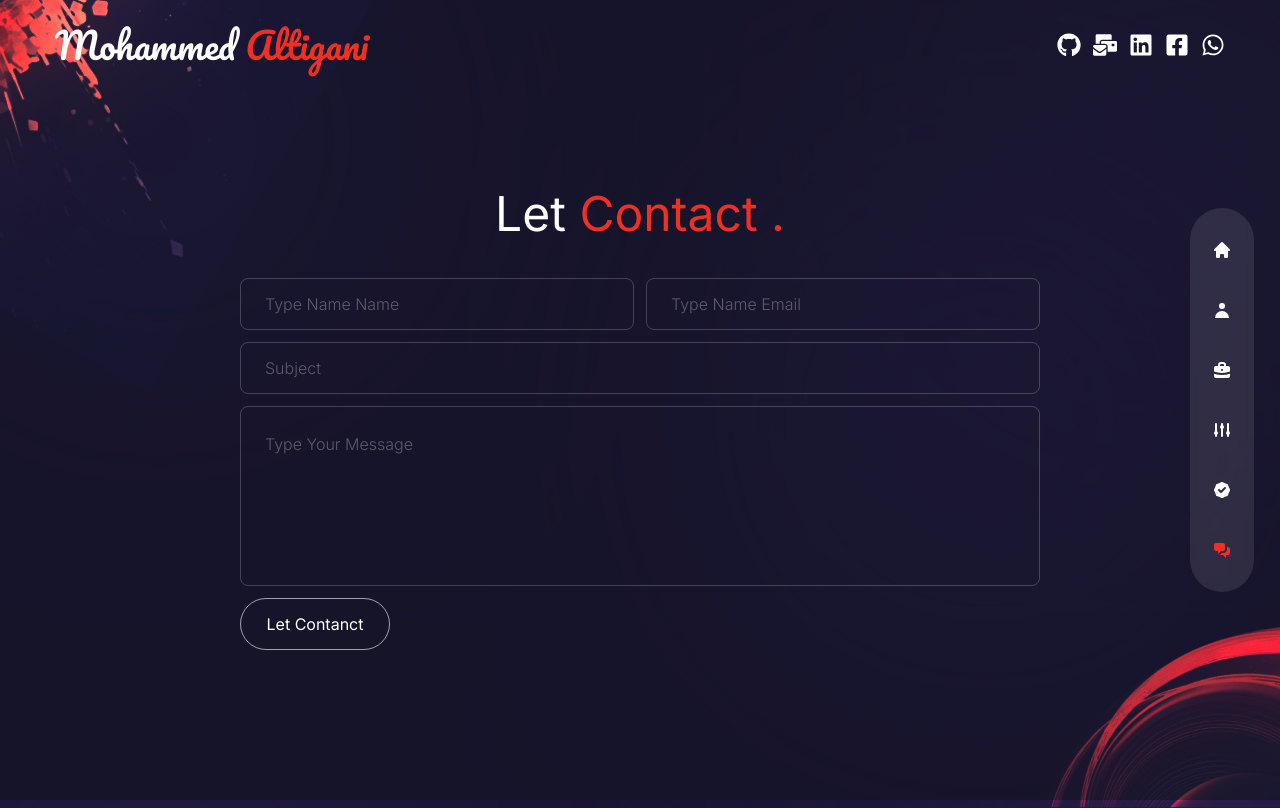
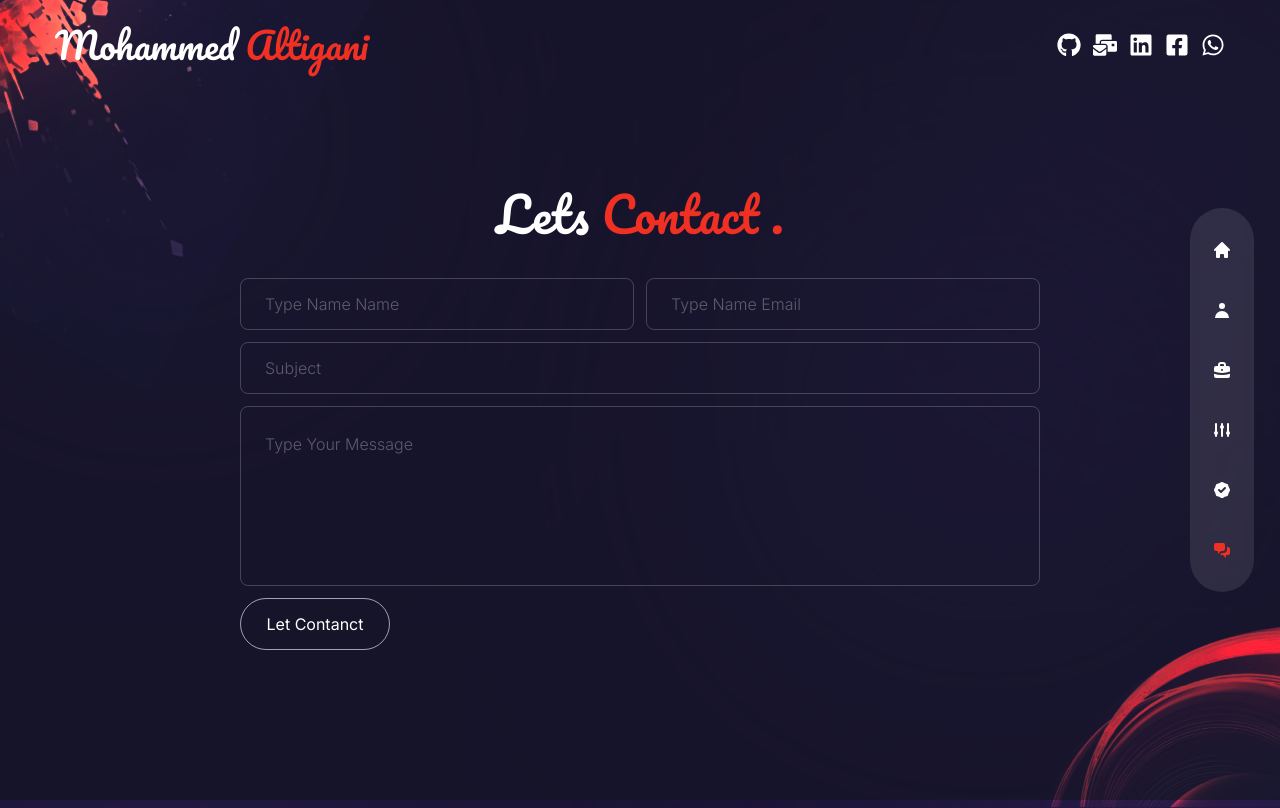
Before and after one commit to jksaWork/jksaWork, a Next.js app: page /contact in a window 1280 px wide. Shown: the top 808 px of the page. Built offline with nearby package versions, Linux system fonts and the light colour scheme.

Commit message:
End Contacnt From

```diff
--- a/app/contact/ContactFormComponent.tsx
+++ b/app/contact/ContactFormComponent.tsx
@@ -3,6 +3,7 @@ import { initialFormType } from "@/comon.types";
 import React, { FormEvent, useState } from "react";
 import { MdKeyboardArrowRight } from "react-icons/md";
 import { toast } from "react-toastify";
+import { pacifico } from "@/lib/fonts";
 export default function ContactFormComponent() {
   const initialForm: initialFormType = {
     name: "",
@@ -23,7 +24,7 @@ export default function ContactFormComponent() {
           })
             .then((res) => {
               //    console.log();
-              if (res.status == 201) {
+              if (res.status == 200) {
                 reslove("as");
               }
             })
@@ -35,9 +36,9 @@ export default function ContactFormComponent() {
       ),
 
       {
-        pending: "Insert Prompt To System",
-        success: "Insert Prompt Done 👌",
-        error: "Insert Prompt Faild 🤯",
+        pending: "Mail Sending ...",
+        success: "Mail was Sent Prompt Done 👌",
+        error: "Mail Sent Faild Try Again 🤯",
       }
     );
   };
@@ -50,8 +51,8 @@ export default function ContactFormComponent() {
   return (
     <div className="container mx-auto pt-10 h-full w-full flex items-center justify-center">
       <form onSubmit={handleSubmit} className="w-[800px]">
-        <h2 className="text-5xl capitalize text-center">
-          let <span className="text-accent">contact .</span>
+        <h2 className={"text-5xl capitalize text-center " + pacifico.className}>
+          lets <span className="text-accent">contact .</span>
         </h2>
         <div className="flex flex-col gap-y-3 w-full mt-10">
           <div className="flex gap-x-3 w-full">
--- a/app/layout.tsx
+++ b/app/layout.tsx
@@ -3,6 +3,7 @@ import "./globals.css";
 import "swiper/css";
 import "swiper/css/pagination";
 import "swiper/css/navigation";
+import "react-toastify/dist/ReactToastify.css";
 import { ToastContainer, toast } from "react-toastify";
 import type { Metadata } from "next";
 import { Inter, Sora, Pacifico } from "next/font/google";
```
